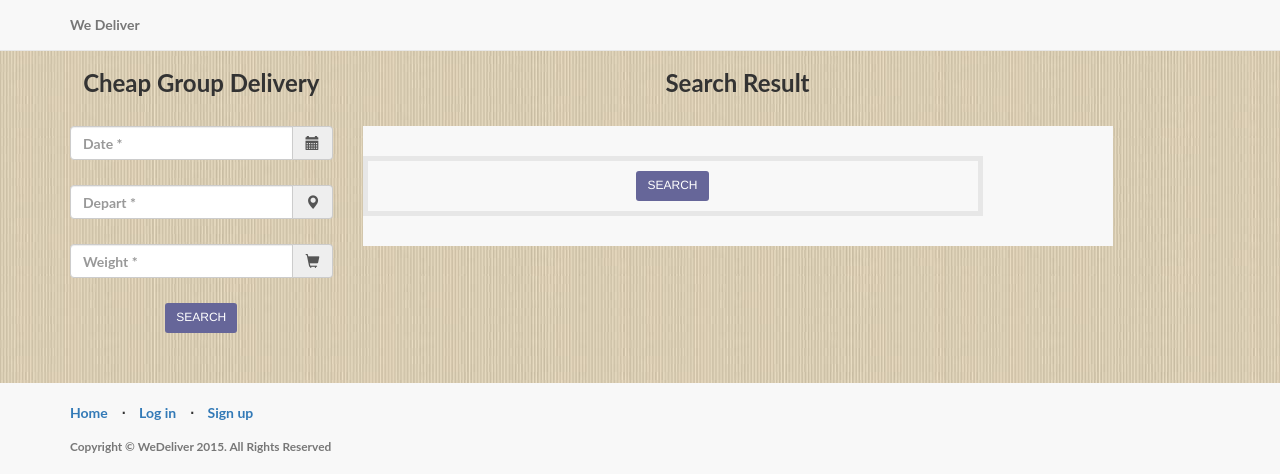
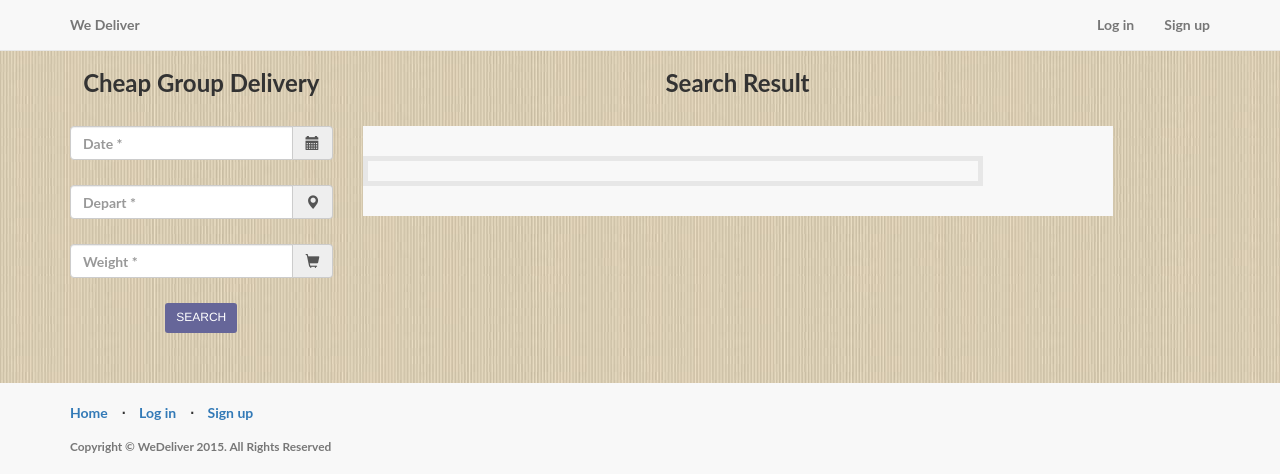
Before and after one commit to Lan-Yang/WeDeliver, a Flask app: page /s-search in a window 1280 px wide. Shown: the top 474 px of the page. Run offline with Flask 2, Linux system fonts and the light colour scheme; parts of the project's set-up code (start-up, migrations or seed data) failed here and were passed over; some libraries are stand-ins or nearby versions.

Commit message:
s-search

```diff
--- a/theApp/templates/s-search.html
+++ b/theApp/templates/s-search.html
@@ -18,7 +18,11 @@
       <ul class="nav navbar-nav navbar-right">
         {% if current_user.is_authenticated() %}
         <li>
-          <a>Hi {{ current_user.name }}!<href="/login">Log in</a>
+          <a>Hi {{ current_user.name }}!</a>
+        </li>
+        {% else %}
+        <li>
+          <a href="/login">Log in</a>
         </li>
         <li>
           <a href="/login">Sign up</a>
@@ -73,7 +77,7 @@
             <div class="row">
               <div class="col-md-10 col-offset-1">
                 <div class="search-result">
-                  <button class="btn btn-xl" id="shipper-search-submit">Search</button>
+                  <!-- TODO -->
                 </div>
               </div>
             </div>
```
